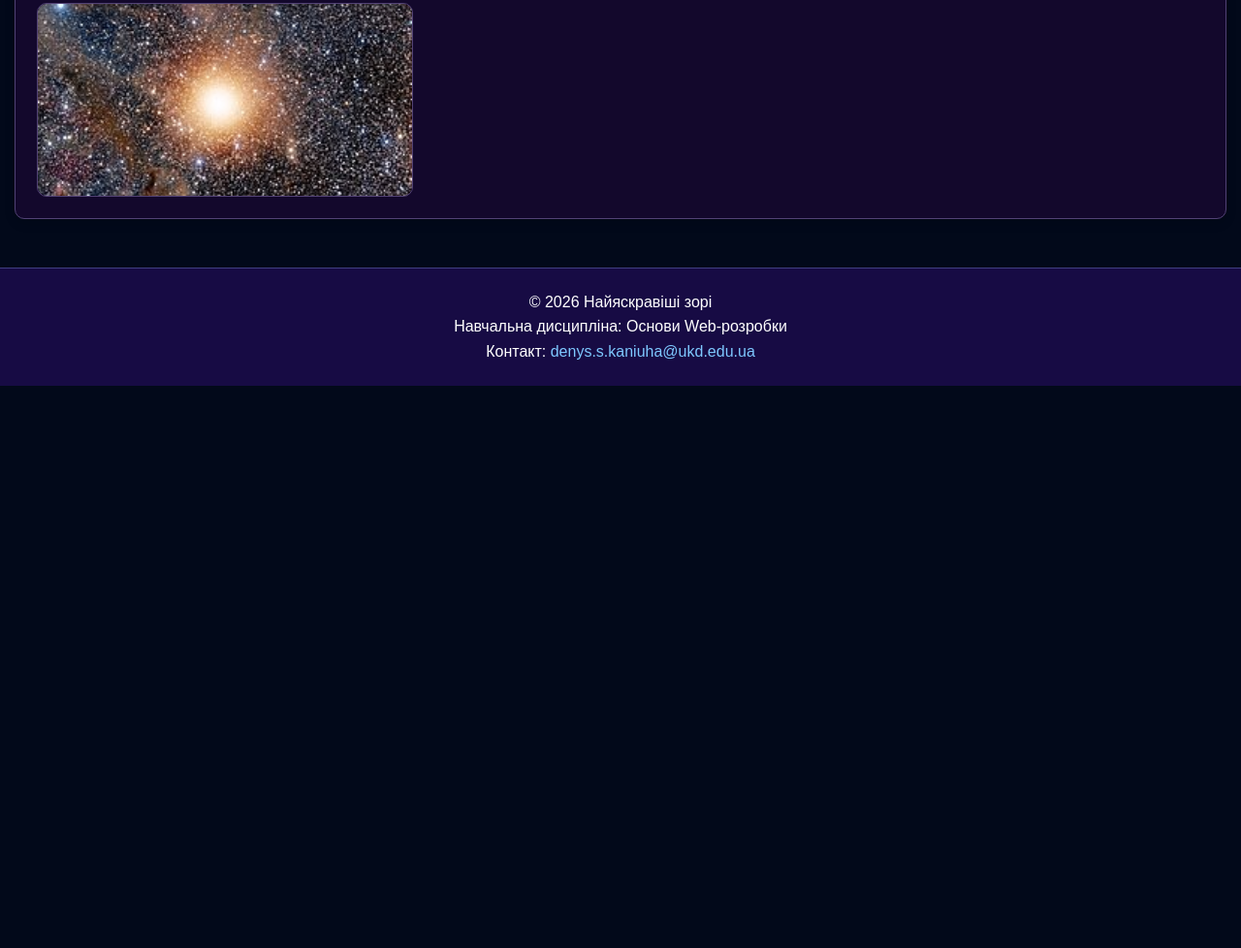
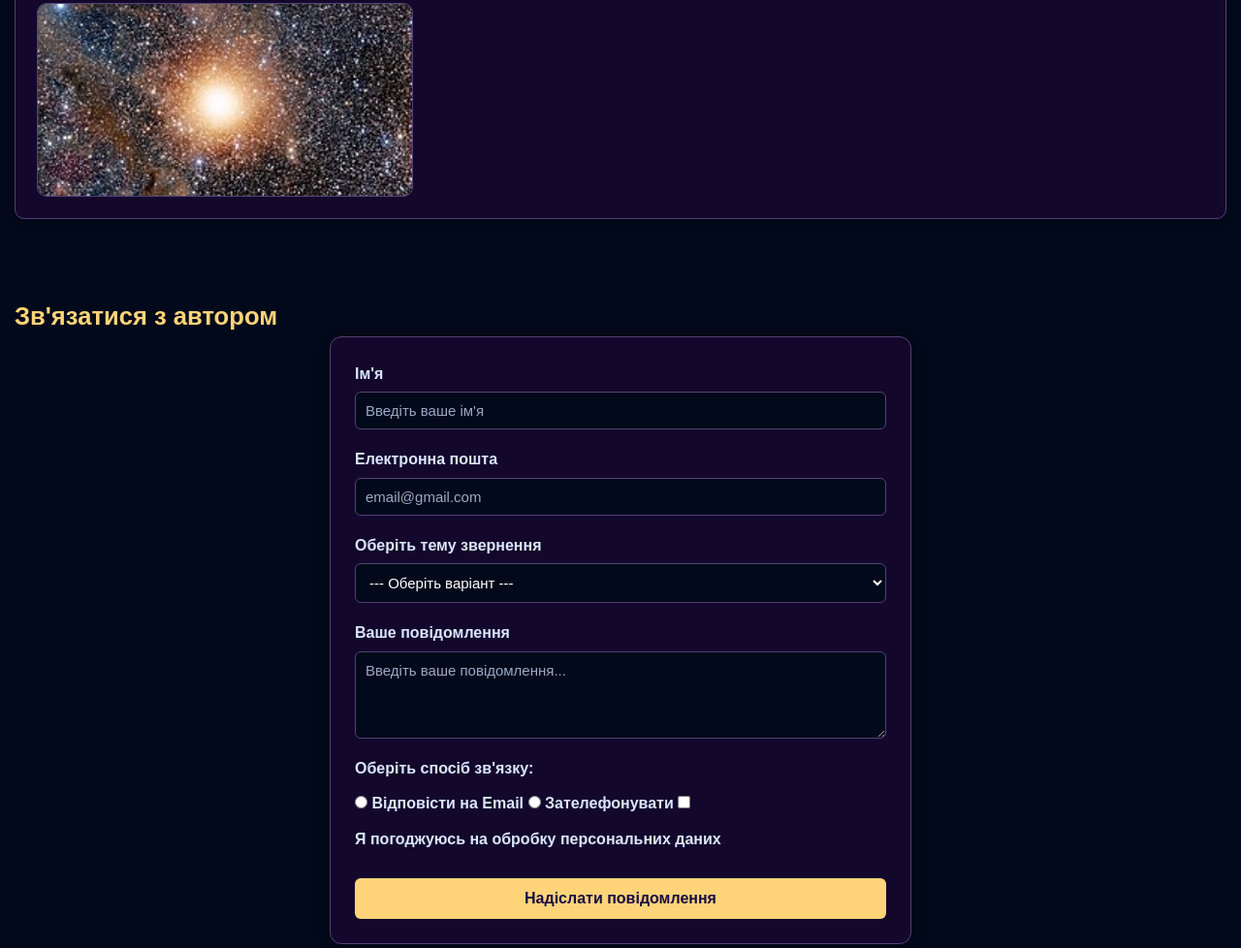
Before and after one commit to hiriokk/stars-page, a plain HTML site: page index.html in a window 1280 px wide. Shown: the part 3110-4088 px from the top of the page at 97% size. Before the commit the page ends 3508 px from the top, so only its background shows below. Drawn offline with Linux system fonts and the light colour scheme.

Commit message:
Add contact form section to index.html and style enhancements in style.css

```diff
--- a/index.html
+++ b/index.html
@@ -220,6 +220,41 @@
                 </article>
             </section>
 
+            <section id="contact">
+                <h2>Зв'язатися з автором</h2>
+                <form action="#" method="POST">
+                    <label for="name">Ім'я</label>
+                    <input type="text" id="name" name="user_name" placeholder="Введіть ваше ім'я" required>
+
+                    <label for="email">Електронна пошта</label>
+                    <input type="email" id="email" name="user_email" placeholder="email@gmail.com" required>
+
+                    <label for="topic">Оберіть тему звернення</label>
+                    <select id="topic" name="user_topic" required>
+                        <option value="" disabled selected>--- Оберіть варіант ---</option>
+                        <option value="question">Запитання</option>
+                        <option value="suggestion">Пропозиція</option>
+                        <option value="other">Інше</option>
+                    </select>
+
+                    <label for="message">Ваше повідомлення</label>
+                    <textarea id="message" name="user_message" rows="4"
+                        placeholder="Введіть ваше повідомлення..."></textarea>
+
+                    <p>Оберіть спосіб зв'язку:</p>
+
+                    <input type="radio" id="email_contact" name="contact_method" value="email">
+                    <label for="email_contact">Відповісти на Email</label>
+
+                    <input type="radio" id="phone_contact" name="contact_method" value="phone">
+                    <label for="phone_contact">Зателефонувати</label>
+
+                    <input type="checkbox" id="terms" name="terms" required>
+                    <label for="terms">Я погоджуюсь на обробку персональних даних</label>
+
+                    <button type="submit">Надіслати повідомлення</button>
+                </form>
+            </section>
         </div>
     </main>
 
--- a/style.css
+++ b/style.css
@@ -266,3 +266,90 @@ footer {
     border-radius: 6px;
     color: #333;
 }
+
+form {
+    max-width: 600px;
+    margin: 0 auto;
+    padding: 25px;
+    background-color: #13082c;
+    border: 1px solid #524275;
+    border-radius: 12px;
+    box-shadow: 0 4px 15px rgba(0, 0, 0, 0.25);
+}
+
+form label {
+    display: block;
+    margin-bottom: 6px;
+    font-weight: 600;
+    color: #dbe6ff;
+}
+
+form input:not([type="radio"]):not([type="checkbox"]),
+form select,
+form textarea {
+    display: block;
+    width: 100%;
+    padding: 10px;
+    margin-bottom: 18px;
+    border: 1px solid #524275;
+    border-radius: 6px;
+    background-color: #02091a;
+    color: #ffffff;
+    font-family: inherit;
+    font-size: 15px;
+}
+
+form input::placeholder,
+form textarea::placeholder {
+    color: #9ba9c5;
+}
+
+form input:focus,
+form select:focus,
+form textarea:focus {
+    border-color: #ffd479;
+    outline: none;
+    box-shadow: 0 0 0 3px rgba(255, 212, 121, 0.2);
+}
+
+form textarea {
+    resize: vertical;
+}
+
+form p {
+    margin-bottom: 10px;
+    color: #dbe6ff;
+    font-weight: 600;
+}
+
+form input[type="radio"],
+form input[type="checkbox"] {
+    accent-color: #ffd479;
+    cursor: pointer;
+}
+
+form input[type="radio"] + label,
+form input[type="checkbox"] + label {
+    display: inline-block;
+    margin-bottom: 12px;
+    cursor: pointer;
+}
+
+form button[type="submit"] {
+    display: block;
+    width: 100%;
+    padding: 12px;
+    margin-top: 15px;
+    background-color: #ffd479;
+    color: #170b44;
+    border: none;
+    border-radius: 6px;
+    font-size: 16px;
+    font-weight: bold;
+    cursor: pointer;
+    transition: background-color 0.3s ease;
+}
+
+form button[type="submit"]:hover {
+    background-color: #9fd8ff;
+}
```
